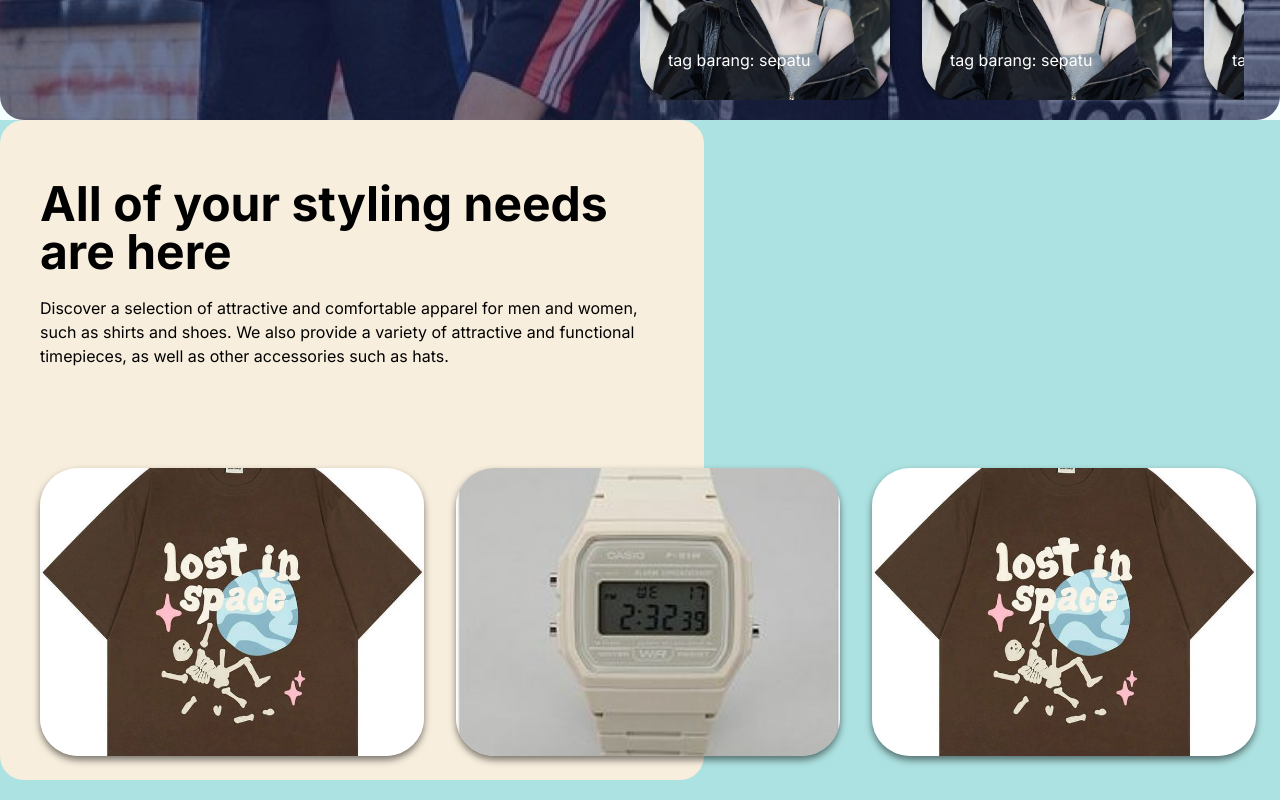
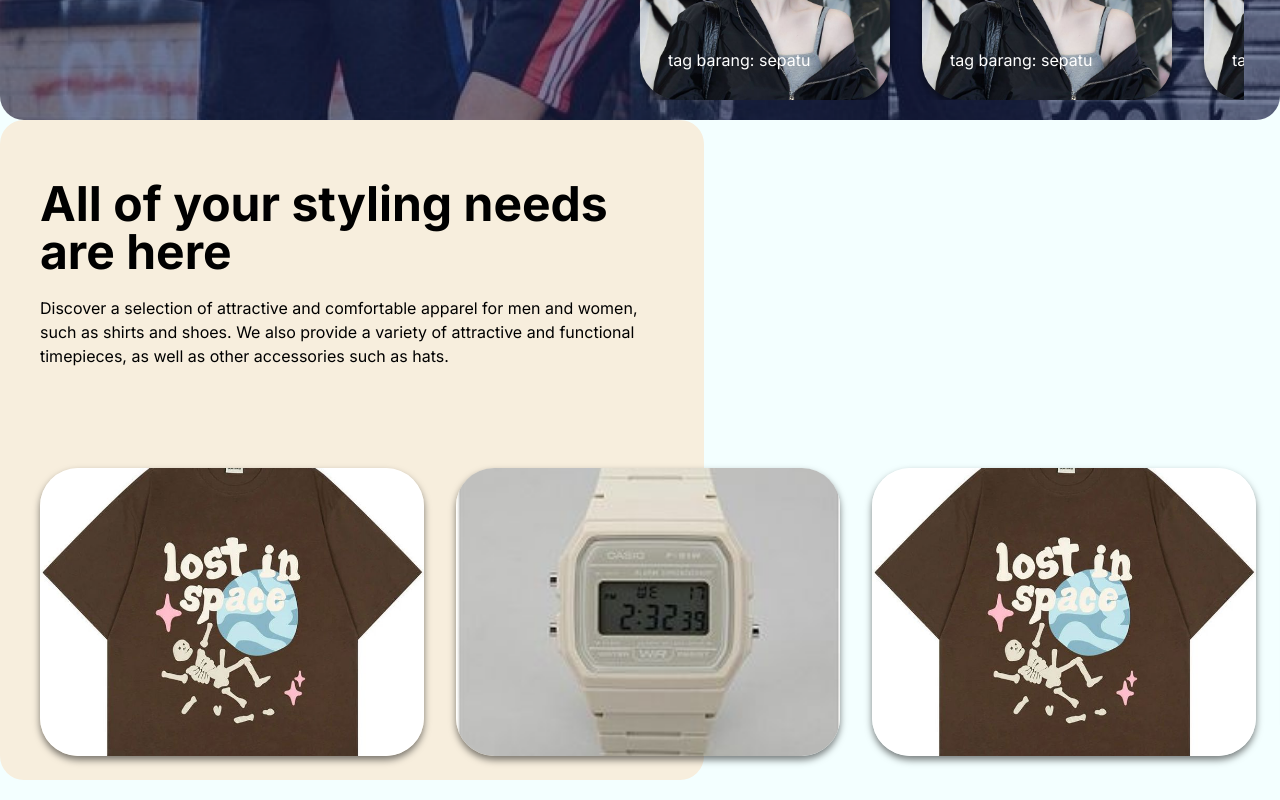
Before and after one commit to Isaaja/Project_3Dwebsite, a React (Vite) app: page / in a window 1280 px wide. Shown: the part 680-1480 px from the top of the page. Built offline with nearby package versions, Linux system fonts and the light colour scheme; a web font is replaced by a local one.

Commit message:
updated background color

```diff
--- a/src/App.jsx
+++ b/src/App.jsx
@@ -4,10 +4,6 @@ import Dashboard from "./pages/Dashboard";
 import Experience from "./pages/Experience";
 import Contact from "./pages/Contact";
 import Konten3D from "./pages/Konten3D";
-import Sepatu from "./pages/Sepatu";
-import Topi from "./pages/Topi";
-import Kaos from "./pages/Kaos";
-import JamTangan from "./pages/JamTangan";
 import Aos from "aos";
 import "aos/dist/aos.css";
 import { useEffect } from "react";
--- a/src/pages/Konten3D.jsx
+++ b/src/pages/Konten3D.jsx
@@ -18,7 +18,7 @@ const Konten3D = () => {
   };
 
   return (
-    <div className="w-full bg-accent h-[110vh] relative overflow-hidden font-inter">
+    <div className="w-full h-[110vh] relative overflow-hidden font-inter">
       <div className="bg-[#F7EEDD] w-[55%] h-[75%] rounded-3xl top-0">
         <div className="text-black h-full flex flex-col p-10 relative ">
           <h1 className="text-5xl top-5 font-bold mt-5" id="bestSeller">
```
